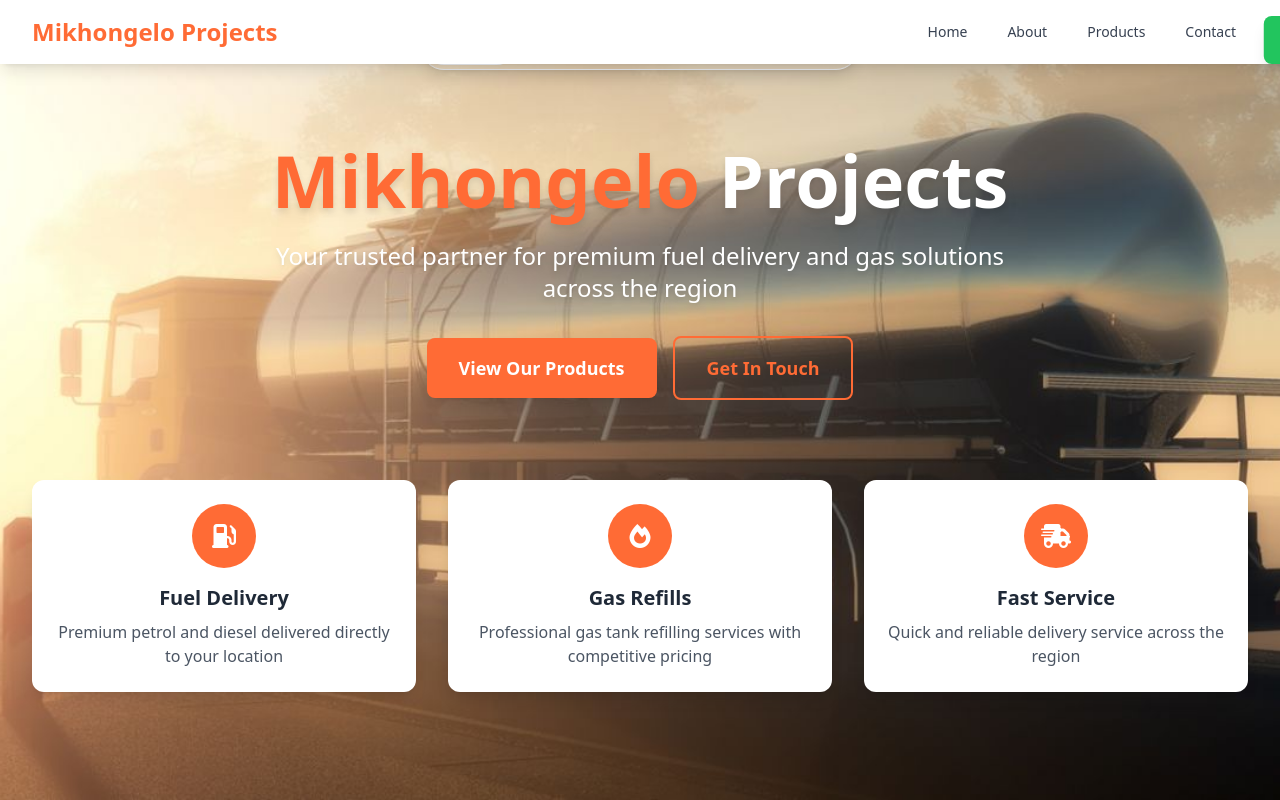
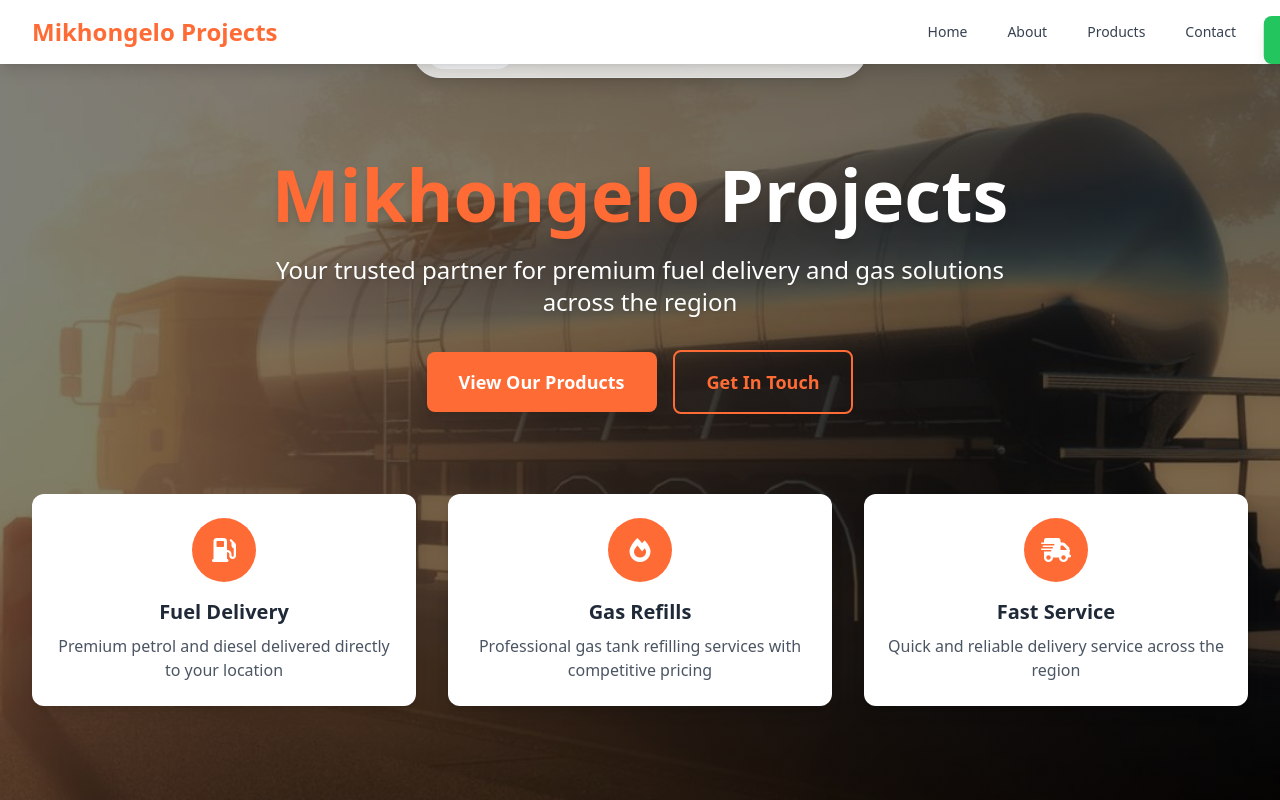
Before and after one commit to Ntshuxeko5/Mikhpngelo-Projects-Website, a website: page public/index.html in a window 1280 px wide. Shown: the top 800 px of the page. Drawn offline with nearby package versions, Linux system fonts and the light colour scheme.

Commit message:
No entry point error fix

```diff
--- a/package.json
+++ b/package.json
@@ -4,6 +4,7 @@
   "description": "Backend server for Mikhongelo Projects contact form and admin dashboard",
 
   "scripts": {
+    "build": "echo 'No build step'",
     "start": "node server.js",
     "dev": "nodemon server.js",
     "test": "echo \"Error: no test specified\" && exit 1"
--- a/index.html
+++ b/public/index.html
@@ -14,14 +14,14 @@
           const container = document.createElement('div');
           container.className = 'fixed bottom-0 sm:top-0 left-1/2 -translate-x-1/2 z-50 mb-6 sm:pt-6';
           const bar = document.createElement('div');
-          bar.className = 'flex items-center gap-3 bg-white/10 border border-gray-200 backdrop-blur-lg py-1 px-1 rounded-full shadow-lg';
+          bar.className = 'flex items-center gap-3 bg-white/80 border border-gray-200 backdrop-blur-lg py-2 px-3 rounded-full shadow-lg';
           container.appendChild(bar);
           let activeName = items[0].name;
           items.forEach((item) => {
             const link = document.createElement('a');
             link.href = item.url || '#';
             link.dataset.name = item.name;
-            link.className = 'relative cursor-pointer text-sm font-semibold px-6 py-2 rounded-full transition-colors text-gray-700 hover:text-blue-600';
+            link.className = 'relative cursor-pointer text-sm font-semibold px-4 sm:px-6 py-2 rounded-full transition-colors text-gray-700 hover:text-blue-600';
             const desktopSpan = document.createElement('span');
             desktopSpan.className = 'hidden md:inline';
             desktopSpan.textContent = item.name;
@@ -29,7 +29,7 @@
             mobileSpan.className = 'md:hidden flex items-center justify-center';
             const iconEl = document.createElement('i');
             iconEl.setAttribute('data-lucide', (item.icon || '').toLowerCase());
-            iconEl.setAttribute('data-size', '18');
+            iconEl.setAttribute('data-size', '20');
             iconEl.setAttribute('data-stroke-width', '2.5');
             mobileSpan.appendChild(iconEl);
             link.appendChild(desktopSpan);
@@ -283,9 +283,8 @@
     </nav>
 
     <!-- Home Section -->
-    <section id="home" class="min-h-screen relative pt-16">
-        <div class="fixed inset-0 -z-10 bg-cover bg-center" style="background-image: url('/slider_img3_l_1200x677.jpg');"></div>
-        <div class="max-w-7xl mx-auto px-4 sm:px-6 lg:px-8 py-20">
+    <section id="home" class="min-h-screen relative pt-16 flex items-center justify-center bg-cover bg-center bg-no-repeat bg-gray-900" style="background-image: linear-gradient(rgba(0,0,0,0.5), rgba(0,0,0,0.5)), url('/slider_img3_l_1200x677.jpg');">
+        <div class="max-w-7xl mx-auto px-4 sm:px-6 lg:px-8 py-20 relative z-10">
             <div class="text-center animate-fade-in">
                 <h1 class="text-5xl md:text-7xl font-bold text-white mb-6 drop-shadow-lg">
                     <span class="text-orange-primary">Mikhongelo</span> Projects
@@ -427,7 +426,7 @@
                     <ul class="space-y-2 mb-6">
                         <li class="flex items-center text-sm text-gray-600">
                             <i class="fas fa-check text-orange-primary mr-2"></i>
-                            Unleaded 95 & 98 Octane
+                            Unleaded 93 & 95 Octane
                         </li>
                         <li class="flex items-center text-sm text-gray-600">
                             <i class="fas fa-check text-orange-primary mr-2"></i>
```
Also changed, not shown: public/admin.html (renamed from admin.html), public/components/ui/tubelight-navbar.js (renamed from components/ui/tubelight-navbar.js), public/images.jpeg (renamed from images.jpeg), public/slider_img3_l_1200x677.jpg (renamed from slider_img3_l_1200x677.jpg), vercel.json.
